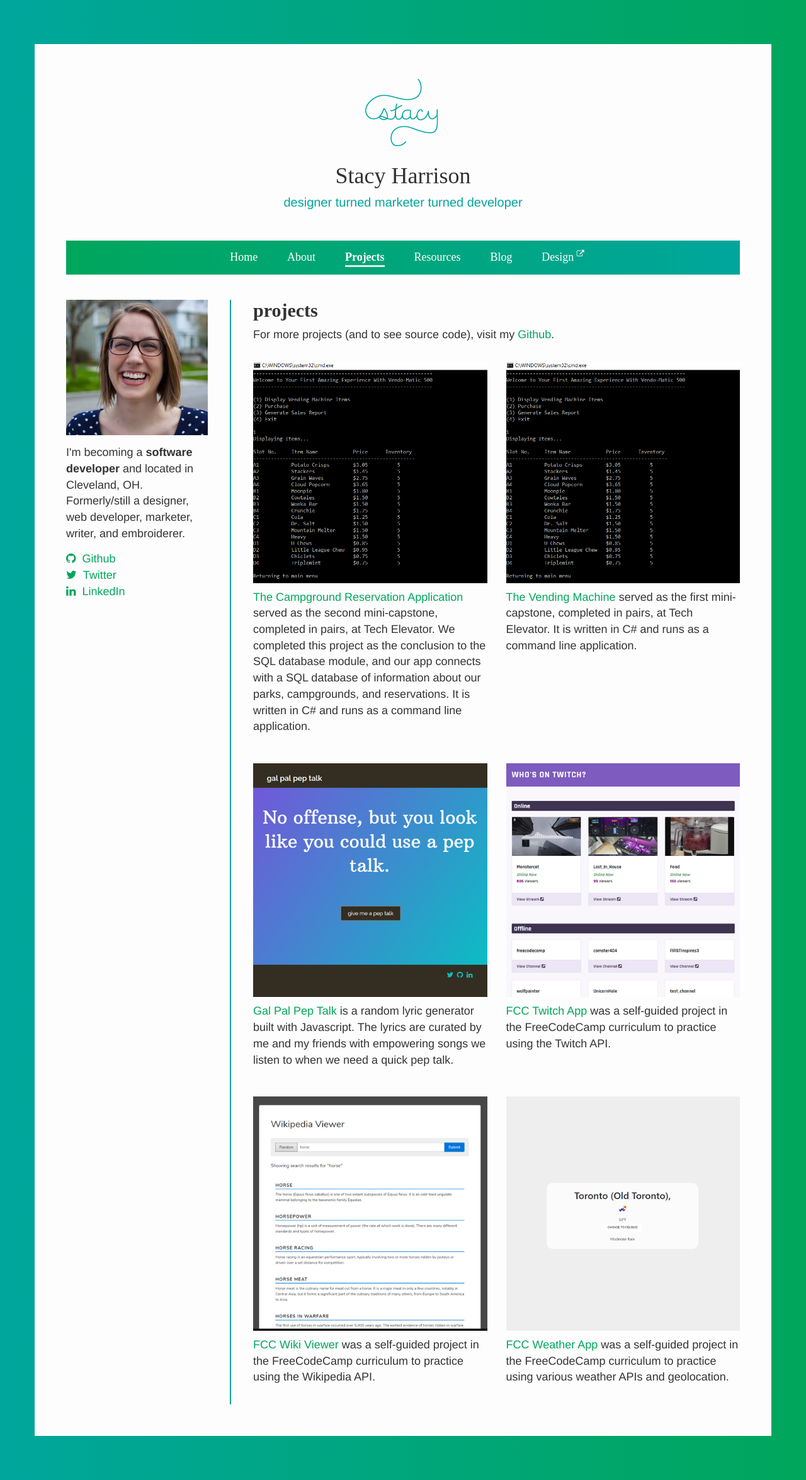
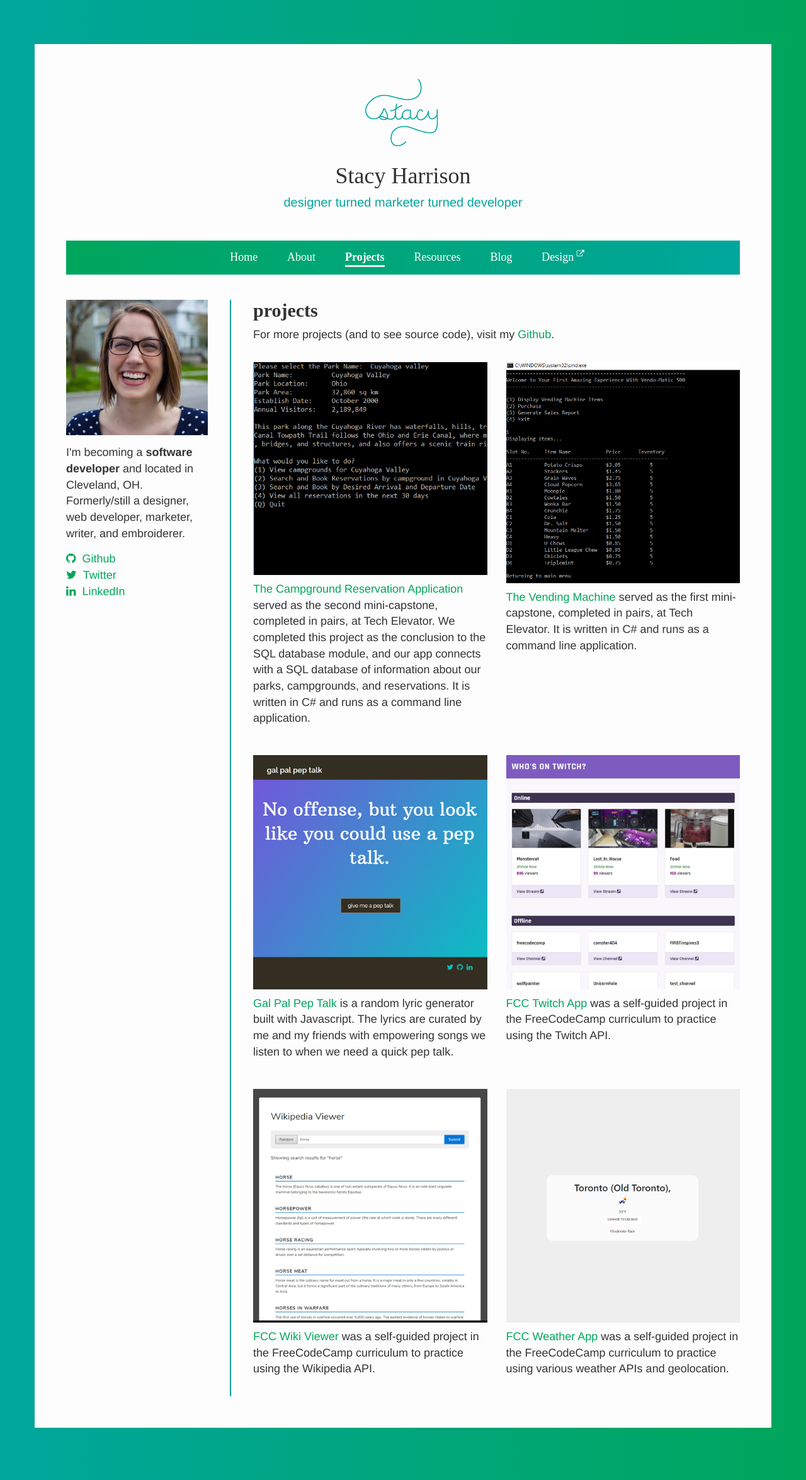
Before and after one commit to stasquatch/stasquatch.github.io, a Jekyll site: the page built from projects.md, in a window 1280 px wide. Shown: the whole page at 63% size. Built offline with Jekyll 4.4.1, drawn with Linux system fonts in a browser that asks for light colours; some web fonts are replaced.

Commit message:
updated campground image screenshot

```diff
--- a/projects.md
+++ b/projects.md
@@ -11,7 +11,7 @@ For more projects (and to see source code), visit my [Github](https://github.com
 <div class="row">
   <div class="col-md-6" style="margin-top: 15px;">
     <a href="https://github.com/acespacecase/campground-reservation" target="new">
-      <img src="/images/VendingMachineScreenshot.png" class="img-responsive">
+      <img src="/images/CampgroundScreenshot.png" class="img-responsive">
     </a>
     <p class="project-desc"><a href="https://github.com/acespacecase/campground-reservation" target="new">The Campground Reservation Application</a> served as the second mini-capstone, completed in pairs, at Tech Elevator. We completed this project as the conclusion to the SQL database module, and our app connects with a SQL database of information about our parks, campgrounds, and reservations. It is written in C# and runs as a command line application.</p>
   </div>
```
